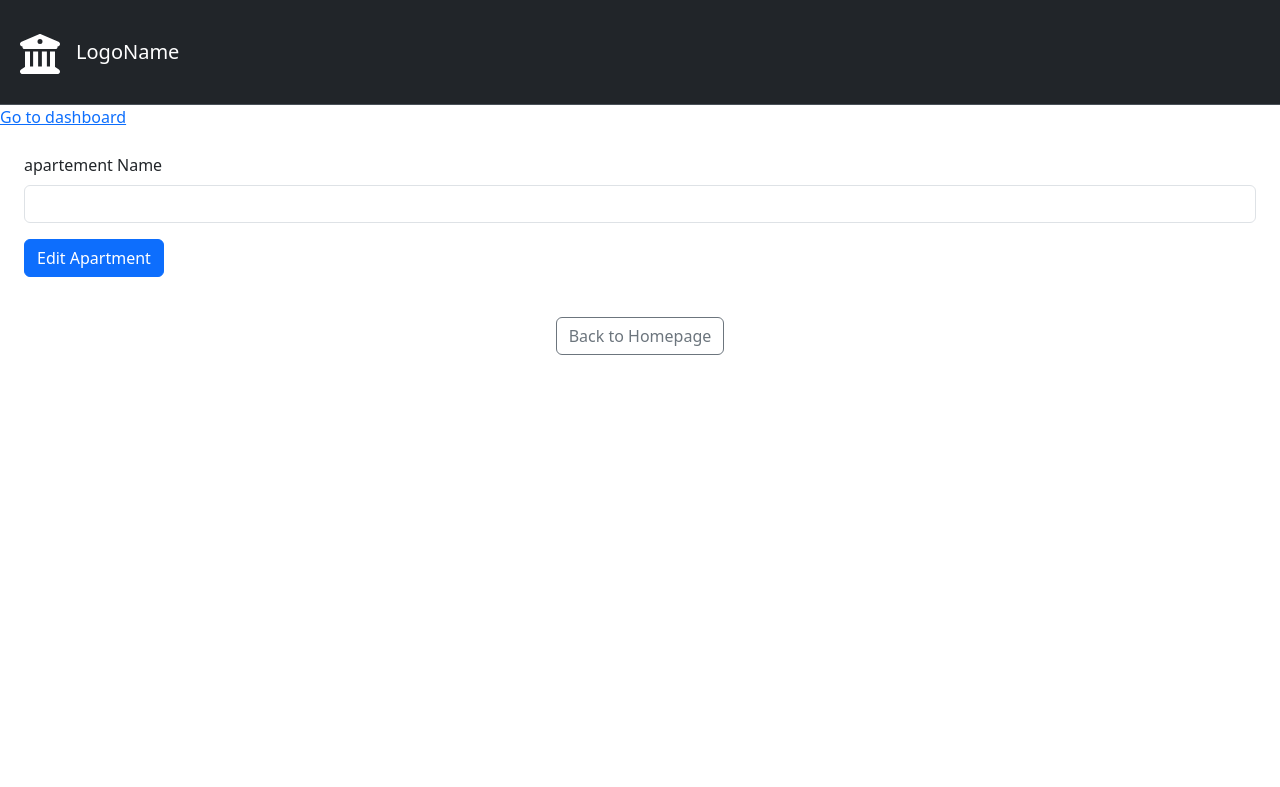
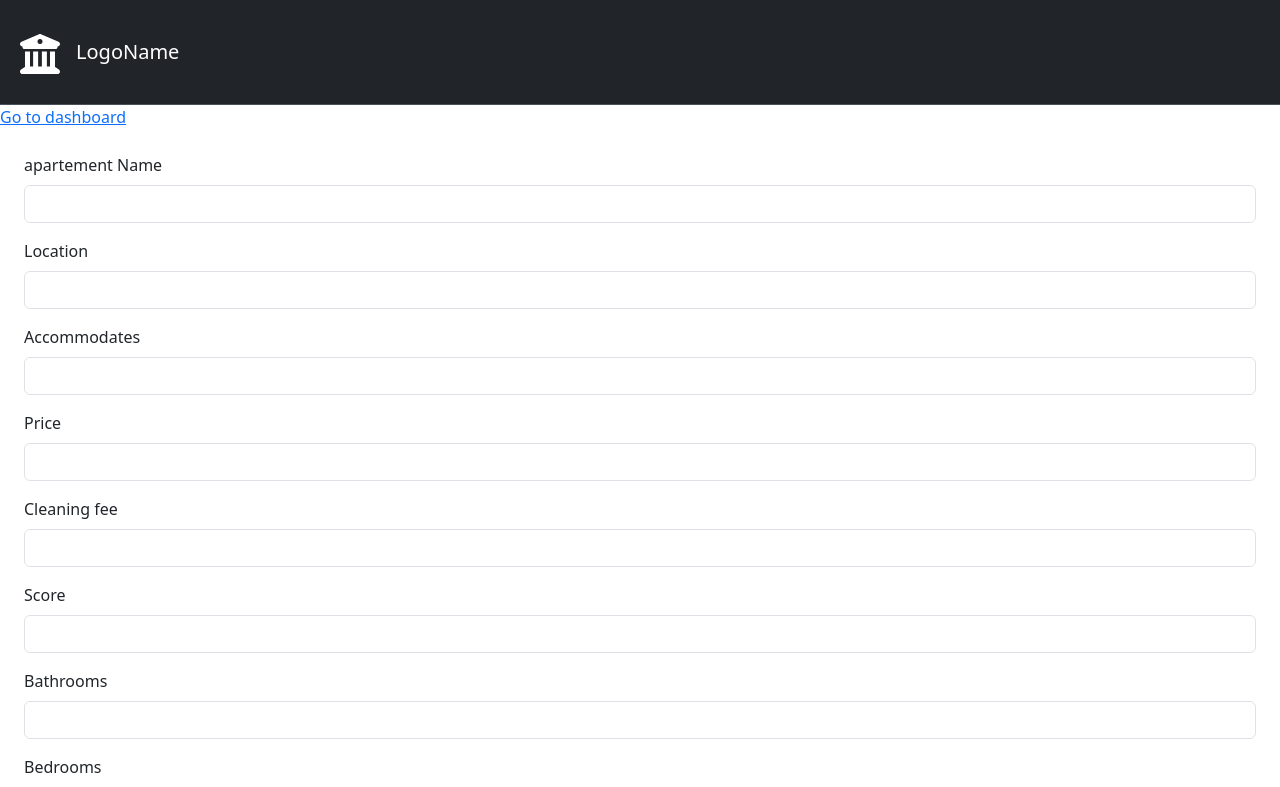
Before and after one commit to Ahmd-zaidan8a8/Apartment-Rentals-Admin, a React (Vite) app: page /edit/1 in a window 1280 px wide. Shown: the top 787 px of the page. Built offline with nearby package versions, Linux system fonts and the light colour scheme.

Commit message:
fixing editing and rendering a new Apartement , assosiate the id of the removed apart with the new one

```diff
--- a/src/App.jsx
+++ b/src/App.jsx
@@ -59,14 +59,16 @@ const App = () => {
     const newApartment = data;
 
     const newList = apartementList.map((apartement) => {
-      return apartementId === apartement.id ? newApartment : apartement;
+      return apartementId === apartement.id ? {...newApartment , id:apartementId} : apartement;
     });
 
     // const copy = structuredClone(apartementList);
-    // copy[xxx] = newApartment
+    // copy[apartementId] = newApartment;
+
+    console.log(newList)
+
 
     setApartementList(newList);
-    console.log(apartementList);
   };
 
   return (
--- a/src/components/EditItemForm.jsx
+++ b/src/components/EditItemForm.jsx
@@ -12,7 +12,6 @@ const EditItemForm = ({ handleEditSubmit }) => {
   const onSubmit = (data) => {
     handleEditSubmit(data, itemId);
     navigate(`/items/${itemId}`);
-
   };
 
   return (
@@ -29,7 +28,7 @@ const EditItemForm = ({ handleEditSubmit }) => {
             className="form-control"
           />
         </div>
-        {/* <div className="mb-3">
+        <div className="mb-3">
           <label htmlFor="location" className="form-label">
             Location
           </label>
@@ -138,7 +137,7 @@ const EditItemForm = ({ handleEditSubmit }) => {
             type="text"
             className="form-control"
           />
-        </div> */}
+        </div>
         <button type="submit" className="btn btn-primary">
           Edit Apartment
         </button>
--- a/src/pages/ItemDetails.jsx
+++ b/src/pages/ItemDetails.jsx
@@ -7,9 +7,9 @@ function ItemDetails({ apartementList }) {
   const { itemId } = useParams();
 
   useEffect(() => {
-    setApartement(
-      apartementList.find((apartement) => apartement.id === itemId)
-    );
+    const apart = apartementList.find((apartement) => apartement.id === itemId);
+
+    setApartement(apart);
   }, []);
 
   return (
@@ -17,7 +17,6 @@ function ItemDetails({ apartementList }) {
       <div className="row border">
         <div className="col-8">
           <h1 className="fs-2">Apartement Details</h1>
-          {/* TODO: here undefined condition */}
           {apartement !== undefined && (
             <ul className="list-unstyled">
               <li className="lh-lg pt-3 pb-3 fs-5">
```
